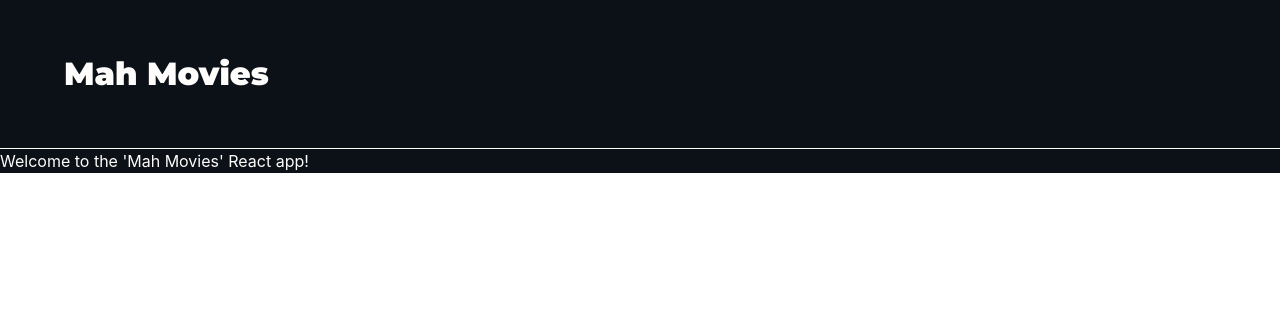
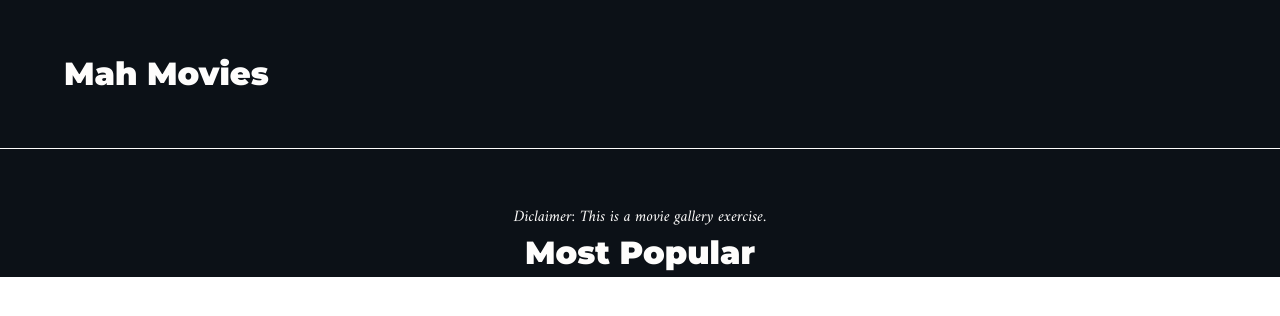
Before and after one commit to emeaguiar/mah-movies, a React app: page / in a window 1280 px wide. Built offline with nearby package versions, Linux system fonts and the light colour scheme; no server answers.

Commit message:
Style intro home

```diff
--- a/src/components/App.js
+++ b/src/components/App.js
@@ -17,9 +17,12 @@ class App extends Component {
 		return (
 			<div className="App">
 				<Header text="Mah Movies" />
-				<p className="App-intro">
-					Welcome to the 'Mah Movies' React app!
-				</p>
+				<div className="intro container">
+					<span className="description">
+						Diclaimer: This is a movie gallery exercise.
+					</span>
+					<h2>Most Popular</h2>
+				</div>
 				<MovieList />
 			</div>
 		);
--- a/src/styles/App.scss
+++ b/src/styles/App.scss
@@ -4,4 +4,14 @@
 body {
 	background: hsl(213, 30%, 7%);
 	color: $text-color;
+	font-family: $font-text;
 }
+
+.intro {
+	padding-top: 56px;
+	text-align: center;
+}
+
+.description {
+	font-style: italic;
+}
--- a/src/styles/global/_typography.scss
+++ b/src/styles/global/_typography.scss
@@ -1,7 +1,19 @@
-@import url('https://fonts.googleapis.com/css?family=Montserrat:400,900');
+@import url('https://fonts.googleapis.com/css?family=Amiri:400,400i|Montserrat:400,900');
 
 $font-logo: 'Montserrat', sans-serif;
+$font-text: 'Amiri', serif;
 
 $color-fantasy: #fefdfc;
 
 $text-color: $color-fantasy;
+
+h1,
+h2,
+h3, {
+	font-family: $font-logo;
+	font-weight: 900;
+}
+
+h2 {
+	font-size: 2rem;
+}
```
